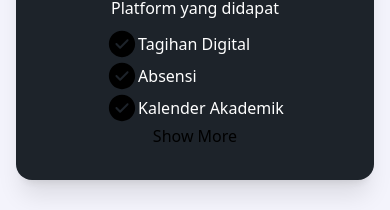
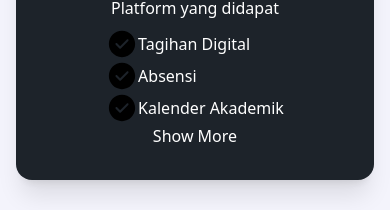
Before and after one commit to arief0303/solusi-go-digital-landing-page, a Next.js app: page / in a window 390 px wide. Shown: the part 5820-6030 px from the top of the page. Built offline with nearby package versions, Linux system fonts and the light colour scheme.

Commit message:
black text hotfix on mobile

```diff
--- a/src/components/Pricing.tsx
+++ b/src/components/Pricing.tsx
@@ -106,7 +106,7 @@ const Pricing = () => {
                       )}
                     </ul>
                     {plan.listItems.length > 2 && (
-                      <button onClick={() => toggleCollapse(index)}>
+                      <button className="text-white" onClick={() => toggleCollapse(index)}>
                         {collapsedStates[index] ? 'Show More' : 'Show Less'}
                       </button>
                     )}
```
